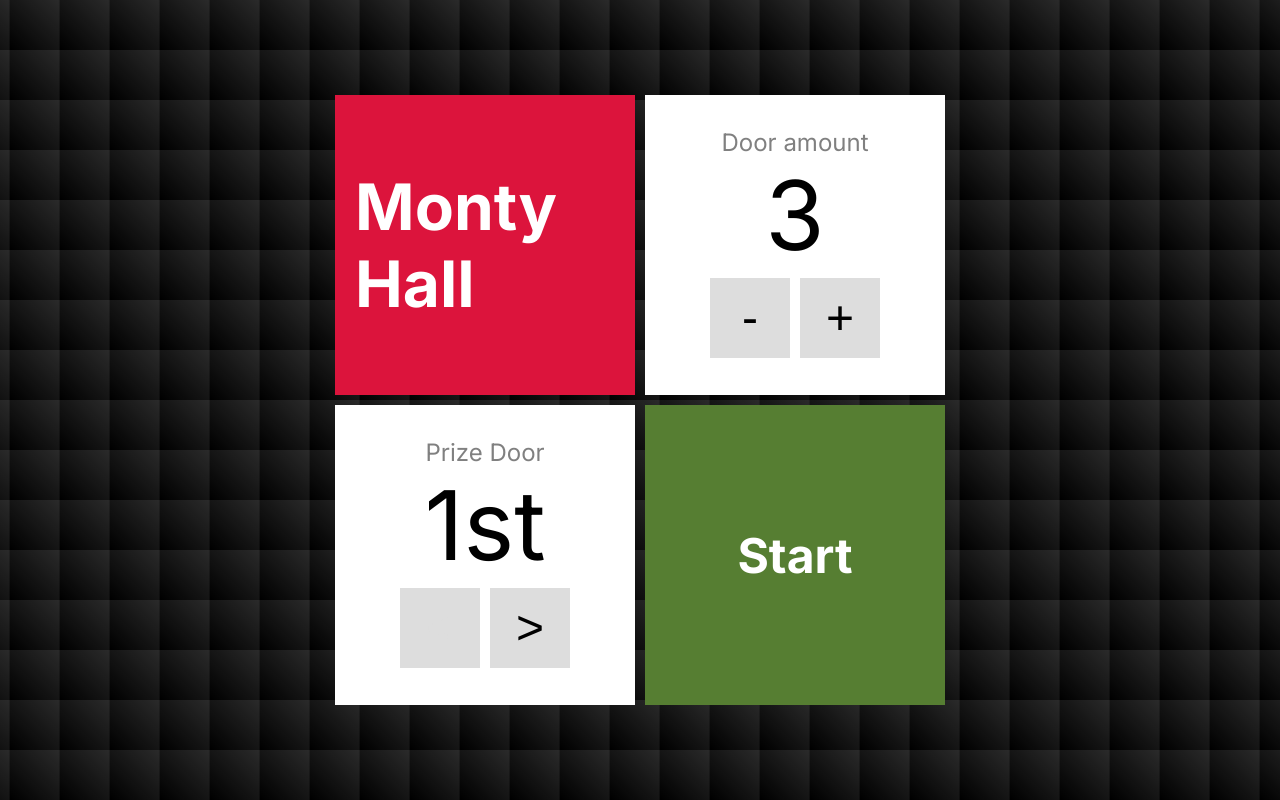
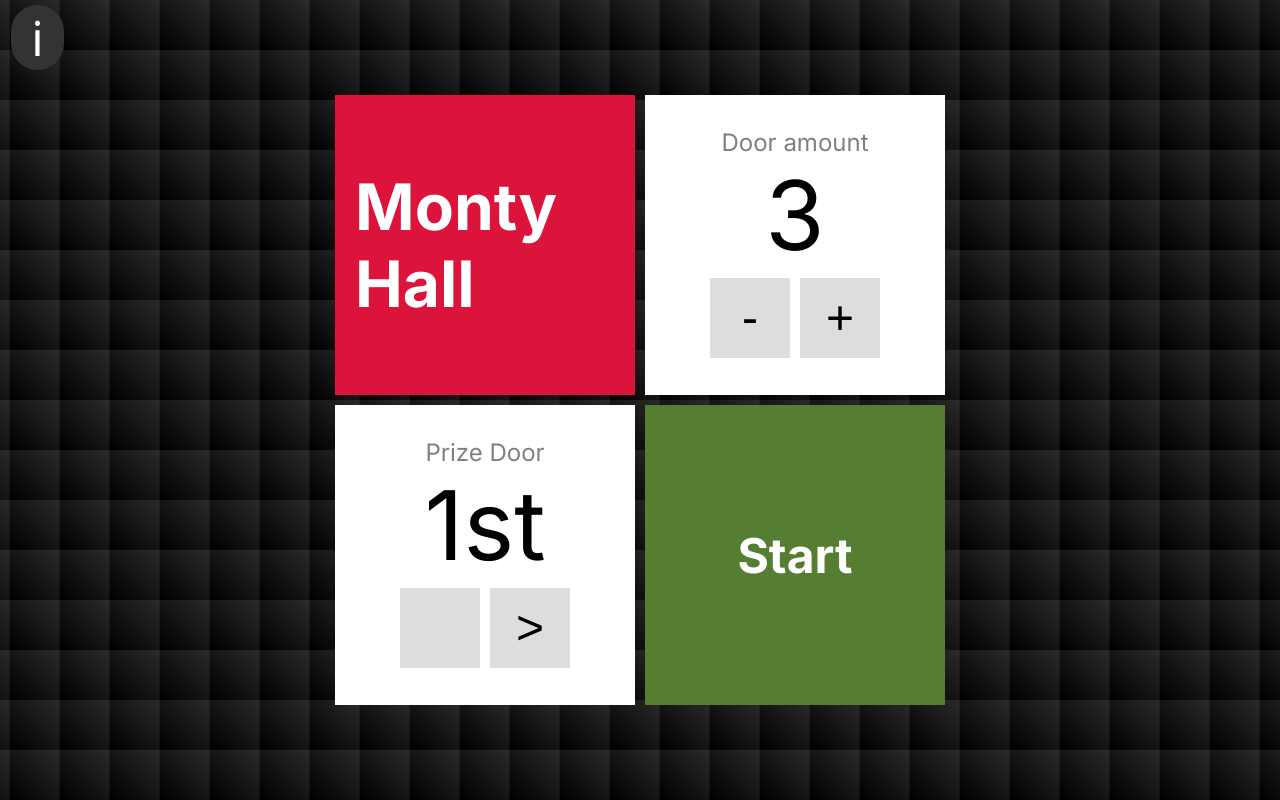
Before and after one commit to CelloCodes/monty_hall_game, a Next.js app: page / in a window 1280 px wide. Built offline with nearby package versions, Linux system fonts and the light colour scheme.

Commit message:
Add info about the problem and rules. Improve README

```diff
--- a/src/app/page.tsx
+++ b/src/app/page.tsx
@@ -1,9 +1,13 @@
 "use client"
+
+import styles from '../styles/Form.module.css'
+
 import Card from '../components/Card'
-import styles from '../styles/Form.module.css'
+import NumberInput from "../components/NumberInput";
+import Info from "../components/Info";
+
+import { useEffect, useState } from "react";
 import Link from 'next/link'
-import NumberInput from "../components/NumberInput";
-import {useEffect, useState} from "react";
 
 export default function Home() {
     const [door_amount, set_door_amount] = useState(3)
@@ -14,6 +18,8 @@ export default function Home() {
     }, [door_amount])
 
     return (
+        <div>
+            <Info />
             <div className={styles.form}>
                 <div>
                     <Card bgcolor={"crimson"}>
@@ -41,5 +47,6 @@ export default function Home() {
                     </Card>
                 </div>
             </div>
+        </div>
     )
 }
--- /dev/null
+++ b/src/components/Info.tsx
@@ -0,0 +1,33 @@
+import styles from '../styles/Info.module.css'
+
+export default function Info() {
+    return (
+        <div>
+            <div className={styles.info}>
+                <span className={styles.circled}>&#8505;</span>
+            </div>
+            <div className={styles.card}>
+                <span>The Monty Hall problem plays around with probability in a very interesting way. The game revolves around a player and a host, and has a few basic rules:</span>
+                <ul>
+                    <li>1. The player must choose a door at the start of the game.</li>
+                    <li>2. The host must open all the doors, except for the one the player chose and another one.</li>
+                    <li>3. The host must not open the door that contains the prize.</li>
+                    <li>4. The player is then given the chance to switch doors.</li>
+                    <li>5. After the player makes their decision, the host must open the door chosen by the player and
+                        reveal the result.
+                    </li>
+                </ul>
+                <span><br/></span>
+                <span>
+                    The interesting part is that, when the first choice is made, there is a 1/3 chance that the chosen door is the correct one, and a 2/3 chance that the correct door is one of the others.
+                    But after the host opens one of the doors, the chance that one of the doors that was not chosen is the right one is still 2/3, but it has been "concentrated" on the other door.
+                    So the 50/50 chance that the game appears to acquire after one of the doors has been opened is actually false, and you are more likely to win the game if you switch doors every time.
+                </span>
+                <span><br/></span>
+                <span>
+                    I highly recommend watching a video on the topic because it's a very interesting demonstration of how probability works.
+                </span>
+            </div>
+        </div>
+    )
+}
--- /dev/null
+++ b/src/styles/Info.module.css
@@ -0,0 +1,45 @@
+.info {
+    display: flex;
+    justify-content: center;
+    align-items: center;
+    float: left;
+    position: absolute;
+    width: 15px;
+    height: 15px;
+    font-size: 3rem;
+    margin: 30px 30px;
+}
+
+.circled {
+    background-color: #333333;
+    padding: 0 20px;
+    border-radius: 50px;
+}
+
+.info:hover {
+    box-shadow: 0 0 30px 10px rgb(255 255 0 / 80%);
+    color: yellow;
+    cursor: default;
+}
+
+.card {
+    display: none;
+    position: absolute;
+    background-color: #eee;
+    color: black;
+    top: 20px;
+    left: 50px;
+    width: 90vw;
+    border: black solid 5px;
+    border-radius: 10px;
+}
+
+.info:hover + .card, .card:hover {
+    display: flex;
+    flex-direction: column;
+    padding: 10px
+}
+
+.card > ul > li {
+    list-style-position: inside;
+}
```
Also changed, not shown: 1 other file (tests, documents, lock files or other folders). Lines whose indentation alone changed are shown as unchanged.
